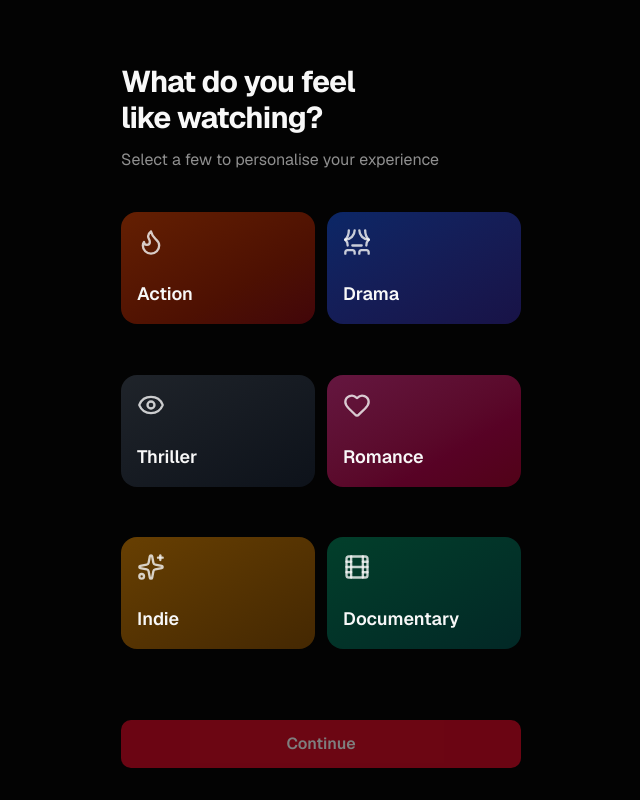
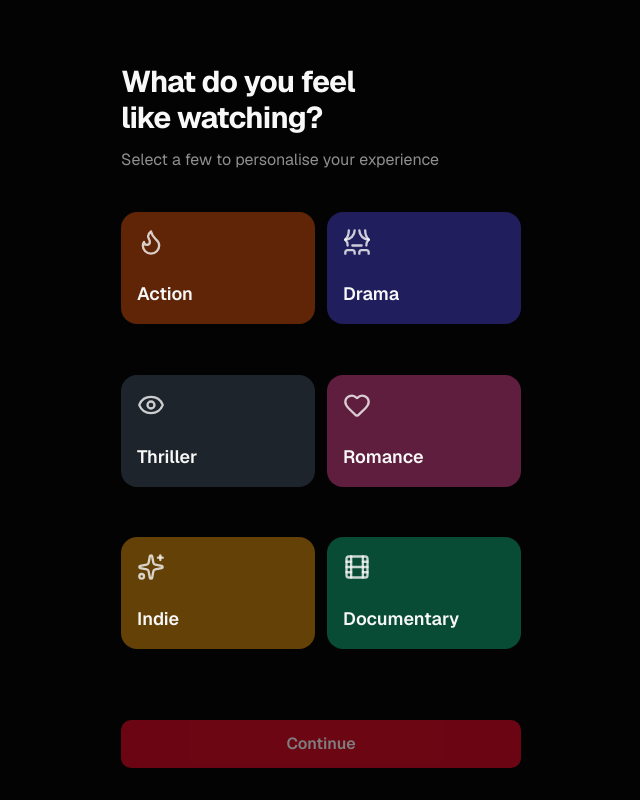
Before and after one commit to OJAesop/v0-film-slate-onboarding-flow, a Next.js app: page / in a window 1280 px wide. Shown: the whole page, without its empty margins (319-959 px from the left). Built offline with nearby package versions, Linux system fonts and the light colour scheme.

Commit message:
fix: use style prop for dynamic gradient classes\n\nSwitch to inline styles for correct gradient application\nand add debug log for click event confirmation.

```diff
--- a/components/onboarding/taste-selection.tsx
+++ b/components/onboarding/taste-selection.tsx
@@ -6,12 +6,12 @@ import { cn } from "@/lib/utils"
 import { Flame, Theater, Eye, Heart, Sparkles, Film } from "lucide-react"
 
 const genres = [
-  { id: "action", name: "Action", gradient: "from-orange-600/40 to-red-800/40", icon: Flame },
-  { id: "drama", name: "Drama", gradient: "from-blue-600/40 to-indigo-800/40", icon: Theater },
-  { id: "thriller", name: "Thriller", gradient: "from-gray-600/40 to-slate-800/40", icon: Eye },
-  { id: "romance", name: "Romance", gradient: "from-pink-500/40 to-rose-700/40", icon: Heart },
-  { id: "indie", name: "Indie", gradient: "from-amber-500/40 to-yellow-700/40", icon: Sparkles },
-  { id: "documentary", name: "Documentary", gradient: "from-emerald-600/40 to-teal-800/40", icon: Film },
+  { id: "action", name: "Action", bgColor: "rgba(234, 88, 12, 0.4)", icon: Flame },
+  { id: "drama", name: "Drama", bgColor: "rgba(79, 70, 229, 0.4)", icon: Theater },
+  { id: "thriller", name: "Thriller", bgColor: "rgba(71, 85, 105, 0.4)", icon: Eye },
+  { id: "romance", name: "Romance", bgColor: "rgba(236, 72, 153, 0.4)", icon: Heart },
+  { id: "indie", name: "Indie", bgColor: "rgba(245, 158, 11, 0.4)", icon: Sparkles },
+  { id: "documentary", name: "Documentary", bgColor: "rgba(16, 185, 129, 0.4)", icon: Film },
 ]
 
 interface TasteSelectionProps {
@@ -42,10 +42,13 @@ export function TasteSelection({ onContinue }: TasteSelectionProps) {
         {genres.map((genre) => (
           <button
             key={genre.id}
-            onClick={() => toggleGenre(genre.id)}
+            onClick={() => {
+              console.log("[v0] Genre clicked:", genre.id)
+              toggleGenre(genre.id)
+            }}
+            style={{ backgroundColor: genre.bgColor }}
             className={cn(
               "relative flex h-28 flex-col items-start justify-between overflow-hidden rounded-xl p-4 text-left transition-all duration-200",
-              `bg-gradient-to-br ${genre.gradient}`,
               selected.includes(genre.id)
                 ? "ring-2 ring-primary ring-offset-2 ring-offset-background scale-[1.02]"
                 : "hover:scale-[1.01] hover:brightness-110"
```
